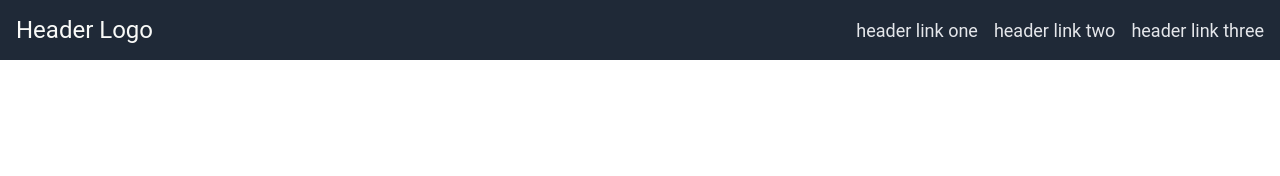
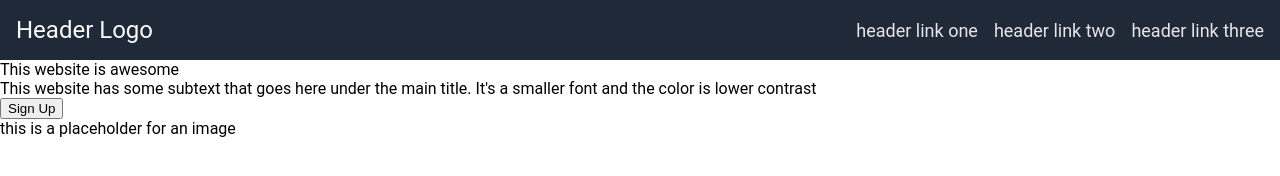
Before and after one commit to AdamsBR25/landing-page, a plain HTML site: page index.html in a window 1280 px wide. Drawn offline with Linux system fonts and the light colour scheme.

Commit message:
Add hero html

```diff
--- a/index.html
+++ b/index.html
@@ -15,5 +15,15 @@
             <li><a href="./index.html">header link three</a></li>
         </ul>
     </div>
+
+    <!-- Hero -->
+    <div class="hero">
+        <div class="hero-text">
+            <div class="hero-main">This website is awesome</div>
+            <div class="hero-subtext">This website has some subtext that goes here under the main title. It's a smaller font and the color is lower contrast</div>
+            <button class="hero-button">Sign Up</button>
+        </div>
+        <div class="hero-image">this is a placeholder for an image</div>
+    </div>
 </body>
 </html>
```
